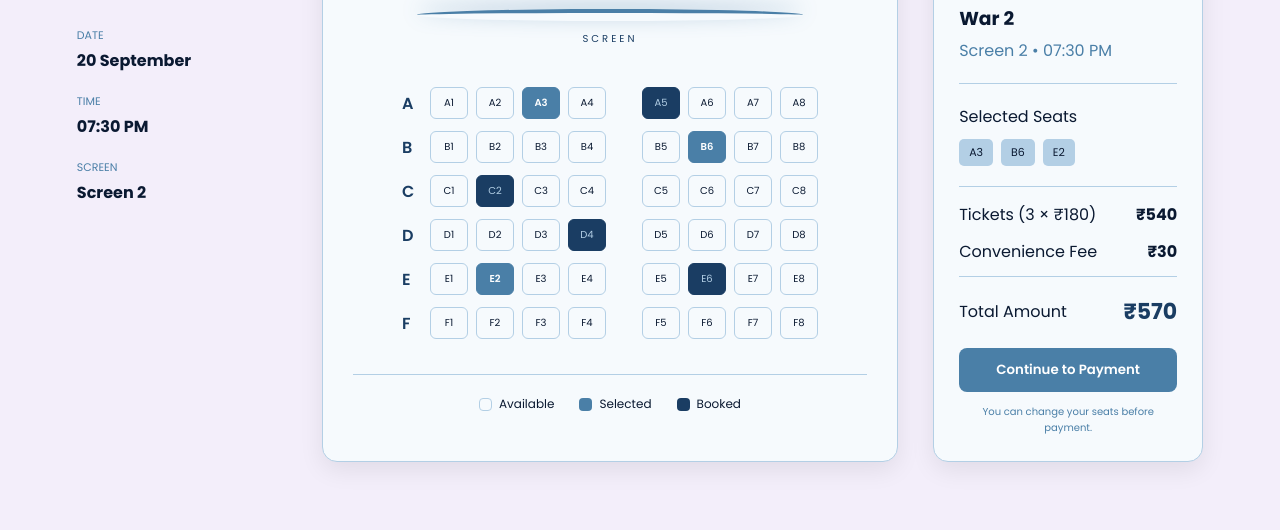
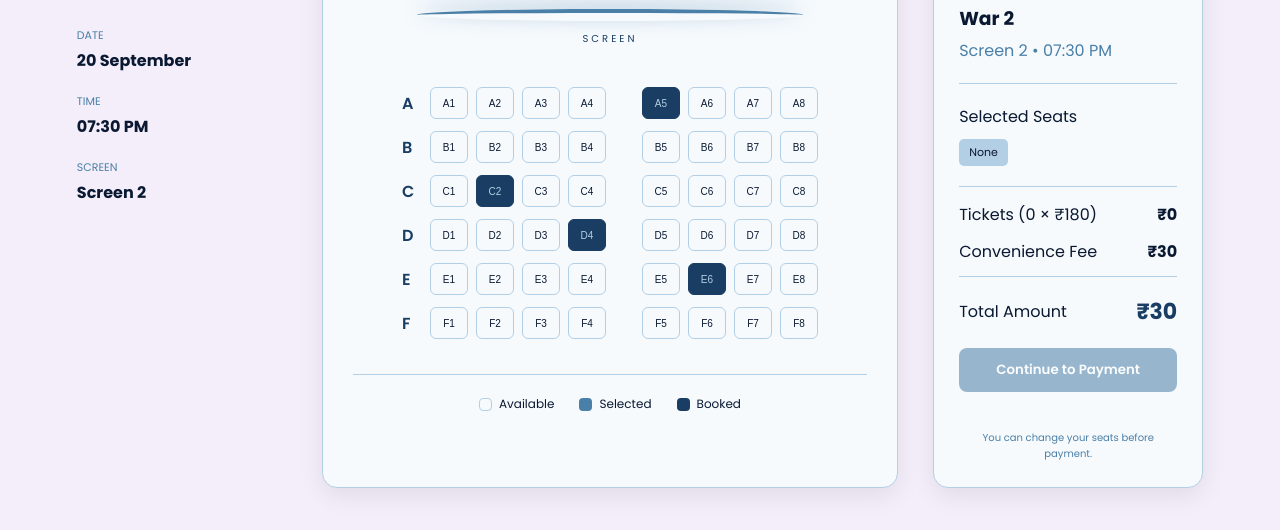
Before and after one commit to Siddharth-engg/Movie-ticket-booking-and-cinema-management-system-Mini-Project-, a plain HTML site: page html/seat-selection.html in a window 1280 px wide. Shown: the part 222-752 px from the top of the page. Drawn offline with Linux system fonts and the light colour scheme.

Commit message:
Implemented JS

```diff
--- a/css/seat-selection.css
+++ b/css/seat-selection.css
@@ -406,3 +406,35 @@ body{
         width:10px;
     }
 }
+
+
+/* Dynamic seat layout helpers */
+.seat:focus-visible,
+.continue-btn:focus-visible {
+    outline: 3px solid #0A1931;
+    outline-offset: 3px;
+}
+
+.continue-btn:disabled {
+    opacity: .55;
+    cursor: not-allowed;
+}
+
+.empty-selection {
+    color: #4A7FA7;
+    font-size: 12px;
+}
+
+.booking-message {
+    margin-top: 10px;
+    text-align: center;
+    color: #1A3D63;
+    font-size: 12px;
+    min-height: 16px;
+}
+
+@media(max-width:600px) {
+    .seat-row {
+        gap: 5px;
+    }
+}
--- a/html/seat-selection.html
+++ b/html/seat-selection.html
@@ -12,7 +12,7 @@
     <link href="https://fonts.googleapis.com/css2?family=Poppins:wght@400;500;600;700&display=swap" rel="stylesheet">
 
     <!-- Seat Page CSS -->
-    <link rel="stylesheet" href="../CSS/seat-selection.css">
+    <link rel="stylesheet" href="../css/seat-selection.css">
 </head>
 
 <body>
@@ -21,11 +21,9 @@
 
     <header class="header">
 
-        <div class="logo">
-            Cinevia
-        </div>
+        <div class="logo">Cinevia</div>
 
-        <a href="#" class="back-link">← Back to Movies</a>
+        <a href="listing.html" class="back-link">← Back to Movies</a>
 
     </header>
 
@@ -40,27 +38,25 @@
 
             <p class="small-heading">NOW BOOKING</p>
 
-            <h1>War 2</h1>
+            <h1 id="movieTitle">Loading movie...</h1>
 
-            <p class="movie-type">
-                Action • Thriller
-            </p>
+            <p class="movie-type" id="movieGenre"></p>
 
             <div class="show-details">
 
                 <div>
                     <span>DATE</span>
-                    <strong>20 September</strong>
+                    <strong id="showDate"></strong>
                 </div>
 
                 <div>
                     <span>TIME</span>
-                    <strong>07:30 PM</strong>
+                    <strong id="showTime"></strong>
                 </div>
 
                 <div>
                     <span>SCREEN</span>
-                    <strong>Screen 2</strong>
+                    <strong id="screenName"></strong>
                 </div>
 
             </div>
@@ -74,7 +70,7 @@
 
             <div class="section-title">
                 <h2>Select Your Seats</h2>
-                <p>Choose your preferred seats</p>
+                <p id="seatInstruction">Choose your preferred seats</p>
             </div>
 
 
@@ -92,131 +88,9 @@
 
       <!-- ================= SEAT LAYOUT ================= -->
 
-<div class="seat-layout">
-
-    <!-- Row A -->
-    <div class="seat-row">
-
-        <span class="row-name">A</span>
-
-        <div class="seat available">A1</div>
-        <div class="seat available">A2</div>
-        <div class="seat selected">A3</div>
-        <div class="seat available">A4</div>
-
-        <span class="aisle"></span>
-
-        <div class="seat booked">A5</div>
-        <div class="seat available">A6</div>
-        <div class="seat available">A7</div>
-        <div class="seat available">A8</div>
-
-    </div>
-
-
-    <!-- Row B -->
-    <div class="seat-row">
-
-        <span class="row-name">B</span>
-
-        <div class="seat available">B1</div>
-        <div class="seat available">B2</div>
-        <div class="seat available">B3</div>
-        <div class="seat available">B4</div>
-
-        <span class="aisle"></span>
-
-        <div class="seat available">B5</div>
-        <div class="seat selected">B6</div>
-        <div class="seat available">B7</div>
-        <div class="seat available">B8</div>
-
-    </div>
-
-
-    <!-- Row C -->
-    <div class="seat-row">
-
-        <span class="row-name">C</span>
-
-        <div class="seat available">C1</div>
-        <div class="seat booked">C2</div>
-        <div class="seat available">C3</div>
-        <div class="seat available">C4</div>
-
-        <span class="aisle"></span>
-
-        <div class="seat available">C5</div>
-        <div class="seat available">C6</div>
-        <div class="seat available">C7</div>
-        <div class="seat available">C8</div>
-
-    </div>
-
-
-    <!-- Row D -->
-    <div class="seat-row">
-
-        <span class="row-name">D</span>
-
-        <div class="seat available">D1</div>
-        <div class="seat available">D2</div>
-        <div class="seat available">D3</div>
-        <div class="seat booked">D4</div>
-
-        <span class="aisle"></span>
-
-        <div class="seat available">D5</div>
-        <div class="seat available">D6</div>
-        <div class="seat available">D7</div>
-        <div class="seat available">D8</div>
-
-    </div>
-
-
-    <!-- Row E -->
-    <div class="seat-row">
-
-        <span class="row-name">E</span>
-
-        <div class="seat available">E1</div>
-        <div class="seat selected">E2</div>
-        <div class="seat available">E3</div>
-        <div class="seat available">E4</div>
-
-        <span class="aisle"></span>
-
-        <div class="seat available">E5</div>
-        <div class="seat booked">E6</div>
-        <div class="seat available">E7</div>
-        <div class="seat available">E8</div>
-
-    </div>
-
-
-    <!-- Row F -->
-    <div class="seat-row">
-
-        <span class="row-name">F</span>
-
-        <div class="seat available">F1</div>
-        <div class="seat available">F2</div>
-        <div class="seat available">F3</div>
-        <div class="seat available">F4</div>
-
-        <span class="aisle"></span>
-
-        <div class="seat available">F5</div>
-        <div class="seat available">F6</div>
-        <div class="seat available">F7</div>
-        <div class="seat available">F8</div>
-
-    </div>
-
-</div>
-
-
-            <!-- ================= LEGEND ================= -->
+<div class="seat-layout" id="seatLayout" aria-label="Cinema seat layout">
+                <!-- Seats are generated dynamically by seat-selection.js -->
+            </div>
 
             <div class="legend">
 
@@ -248,8 +122,8 @@
 
             <div class="summary-movie">
 
-                <h3>War 2</h3>
-                <p>Screen 2 • 07:30 PM</p>
+                <h3 id="summaryMovieTitle">Loading...</h3>
+                <p id="summaryShowDetails"></p>
 
             </div>
 
@@ -258,10 +132,8 @@
 
                 <span>Selected Seats</span>
 
-                <div class="selected-seats">
-                    <span>A3</span>
-                    <span>B6</span>
-                    <span>E2</span>
+                <div class="selected-seats" id="selectedSeatsDisplay">
+                    <span>None</span>
                 </div>
 
             </div>
@@ -270,13 +142,13 @@
             <div class="price-details">
 
                 <div>
-                    <span>Tickets (3 × ₹180)</span>
-                    <strong>₹540</strong>
+                    <span>Tickets (<span id="ticketCount">0</span> × <span id="ticketPriceLabel">₹180</span>)</span>
+                    <strong id="ticketTotal">₹0</strong>
                 </div>
 
                 <div>
                     <span>Convenience Fee</span>
-                    <strong>₹30</strong>
+                    <strong id="convenienceFee">₹30</strong>
                 </div>
 
             </div>
@@ -285,12 +157,12 @@
             <div class="total">
 
                 <span>Total Amount</span>
-                <strong>₹570</strong>
+                <strong id="grandTotal">₹0</strong>
 
             </div>
 
 
-            <button class="continue-btn">
+            <button type="button" class="continue-btn" id="continueBtn">
                 Continue to Payment
             </button>
 
@@ -301,6 +173,6 @@
         </aside>
 
     </main>
-
+    <script src="../js/seat-selection.js" defer></script>
 </body>
 </html>
--- /dev/null
+++ b/js/seat-selection.js
@@ -0,0 +1,193 @@
+/*
+ * Cinevia - Seat Selection
+ * Front-end demo data: update the SHOW_DATA object to change the movie,
+ * show details, ticket price, seats, or booked seats.
+ */
+
+const SHOW_DATA = {
+    movie: {
+        title: "War 2",
+        genre: "Action • Thriller",
+        date: "20 September",
+        time: "07:30 PM",
+        screen: "Screen 2"
+    },
+    ticketPrice: 180,
+    convenienceFee: 30,
+    rows: ["A", "B", "C", "D", "E", "F"],
+    seatsPerRow: 8,
+    aisleAfterSeat: 4,
+    bookedSeats: ["A5", "C2", "D4", "E6"]
+};
+
+const selectedSeats = new Set();
+
+const seatLayout = document.getElementById("seatLayout");
+const selectedSeatsDisplay = document.getElementById("selectedSeatsDisplay");
+const ticketCount = document.getElementById("ticketCount");
+const ticketTotal = document.getElementById("ticketTotal");
+const grandTotal = document.getElementById("grandTotal");
+const continueBtn = document.getElementById("continueBtn");
+const bookingMessage = document.createElement("p");
+
+bookingMessage.className = "booking-message";
+bookingMessage.id = "bookingMessage";
+continueBtn.insertAdjacentElement("afterend", bookingMessage);
+
+function formatCurrency(amount) {
+    return `₹${amount.toLocaleString("en-IN")}`;
+}
+
+function populateMovieDetails() {
+    document.getElementById("movieTitle").textContent = SHOW_DATA.movie.title;
+    document.getElementById("movieGenre").textContent = SHOW_DATA.movie.genre;
+    document.getElementById("showDate").textContent = SHOW_DATA.movie.date;
+    document.getElementById("showTime").textContent = SHOW_DATA.movie.time;
+    document.getElementById("screenName").textContent = SHOW_DATA.movie.screen;
+
+    document.getElementById("summaryMovieTitle").textContent = SHOW_DATA.movie.title;
+    document.getElementById("summaryShowDetails").textContent =
+        `${SHOW_DATA.movie.screen} • ${SHOW_DATA.movie.time}`;
+
+    document.getElementById("convenienceFee").textContent =
+        formatCurrency(SHOW_DATA.convenienceFee);
+    document.getElementById("ticketPriceLabel").textContent =
+        formatCurrency(SHOW_DATA.ticketPrice);
+}
+
+function createSeat(row, seatNumber) {
+    const seatName = `${row}${seatNumber}`;
+    const seat = document.createElement("button");
+
+    seat.type = "button";
+    seat.className = "seat";
+    seat.dataset.seat = seatName;
+    seat.textContent = seatName;
+    seat.setAttribute("aria-label", `Seat ${seatName}`);
+
+    if (SHOW_DATA.bookedSeats.includes(seatName)) {
+        seat.classList.add("booked");
+        seat.disabled = true;
+        seat.setAttribute("aria-label", `Seat ${seatName}, booked`);
+    } else {
+        seat.classList.add("available");
+        seat.setAttribute("aria-pressed", "false");
+        seat.addEventListener("click", () => toggleSeat(seat));
+    }
+
+    return seat;
+}
+
+function renderSeats() {
+    seatLayout.innerHTML = "";
+
+    SHOW_DATA.rows.forEach((rowName) => {
+        const row = document.createElement("div");
+        row.className = "seat-row";
+
+        const rowLabel = document.createElement("span");
+        rowLabel.className = "row-name";
+        rowLabel.textContent = rowName;
+        row.appendChild(rowLabel);
+
+        for (let number = 1; number <= SHOW_DATA.seatsPerRow; number++) {
+            if (number === SHOW_DATA.aisleAfterSeat + 1) {
+                const aisle = document.createElement("span");
+                aisle.className = "aisle";
+                aisle.setAttribute("aria-hidden", "true");
+                row.appendChild(aisle);
+            }
+
+            row.appendChild(createSeat(rowName, number));
+        }
+
+        seatLayout.appendChild(row);
+    });
+}
+
+function toggleSeat(seatElement) {
+    const seatName = seatElement.dataset.seat;
+
+    if (selectedSeats.has(seatName)) {
+        selectedSeats.delete(seatName);
+        seatElement.classList.remove("selected");
+        seatElement.classList.add("available");
+        seatElement.setAttribute("aria-pressed", "false");
+    } else {
+        selectedSeats.add(seatName);
+        seatElement.classList.remove("available");
+        seatElement.classList.add("selected");
+        seatElement.setAttribute("aria-pressed", "true");
+    }
+
+    bookingMessage.textContent = "";
+    updateSummary();
+}
+
+function updateSummary() {
+    const seatList = Array.from(selectedSeats).sort((a, b) => {
+        const rowA = a.charAt(0);
+        const rowB = b.charAt(0);
+        if (rowA !== rowB) return rowA.localeCompare(rowB);
+        return Number(a.slice(1)) - Number(b.slice(1));
+    });
+
+    selectedSeatsDisplay.innerHTML = "";
+
+    if (seatList.length === 0) {
+        const none = document.createElement("span");
+        none.className = "empty-selection";
+        none.textContent = "None";
+        selectedSeatsDisplay.appendChild(none);
+    } else {
+        seatList.forEach((seatName) => {
+            const tag = document.createElement("span");
+            tag.textContent = seatName;
+            selectedSeatsDisplay.appendChild(tag);
+        });
+    }
+
+    const count = seatList.length;
+    const ticketAmount = count * SHOW_DATA.ticketPrice;
+    const totalAmount = ticketAmount + SHOW_DATA.convenienceFee;
+
+    ticketCount.textContent = count;
+    ticketTotal.textContent = formatCurrency(ticketAmount);
+    grandTotal.textContent = formatCurrency(totalAmount);
+    continueBtn.disabled = count === 0;
+}
+
+function continueToPayment() {
+    if (selectedSeats.size === 0) {
+        bookingMessage.textContent = "Please select at least one seat to continue.";
+        return;
+    }
+
+    // Demo flow: save the booking details for the confirmation page.
+    const booking = {
+        movie: SHOW_DATA.movie.title,
+        date: SHOW_DATA.movie.date,
+        time: SHOW_DATA.movie.time,
+        screen: SHOW_DATA.movie.screen,
+        seats: Array.from(selectedSeats),
+        ticketPrice: SHOW_DATA.ticketPrice,
+        convenienceFee: SHOW_DATA.convenienceFee,
+        total: selectedSeats.size * SHOW_DATA.ticketPrice + SHOW_DATA.convenienceFee
+    };
+
+    try {
+        sessionStorage.setItem("cineviaBooking", JSON.stringify(booking));
+    } catch (error) {
+        console.warn("Could not save booking details in this browser.", error);
+    }
+
+    // Keep the existing project navigation.
+    window.location.href = "confirmation.html";
+}
+
+continueBtn.addEventListener("click", continueToPayment);
+
+// Initial page setup.
+populateMovieDetails();
+renderSeats();
+updateSummary();
```
Also changed, not shown: html/auth.html (+25 -4 lines), html/details.html (+7 -7 lines), html/index.html (+9 -9 lines), html/listing.html (+1 -1 lines), 1 other file.
